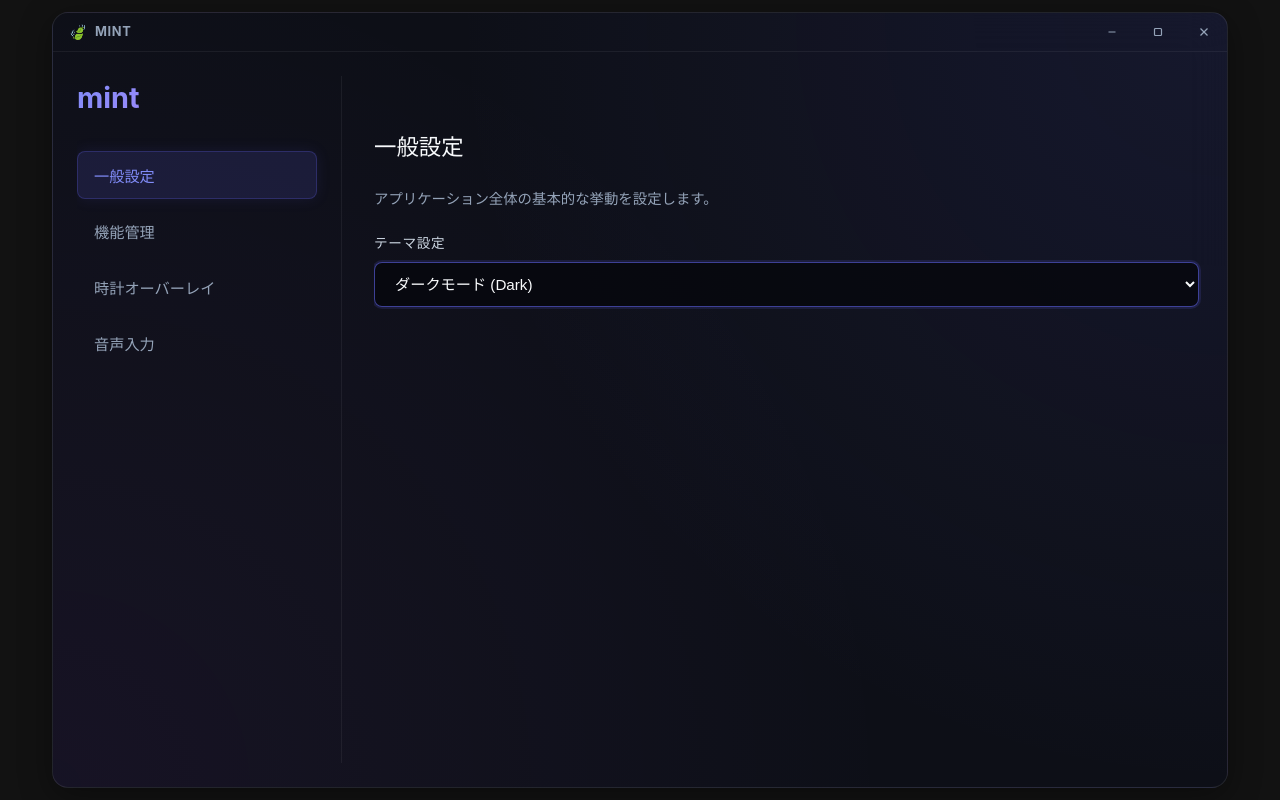
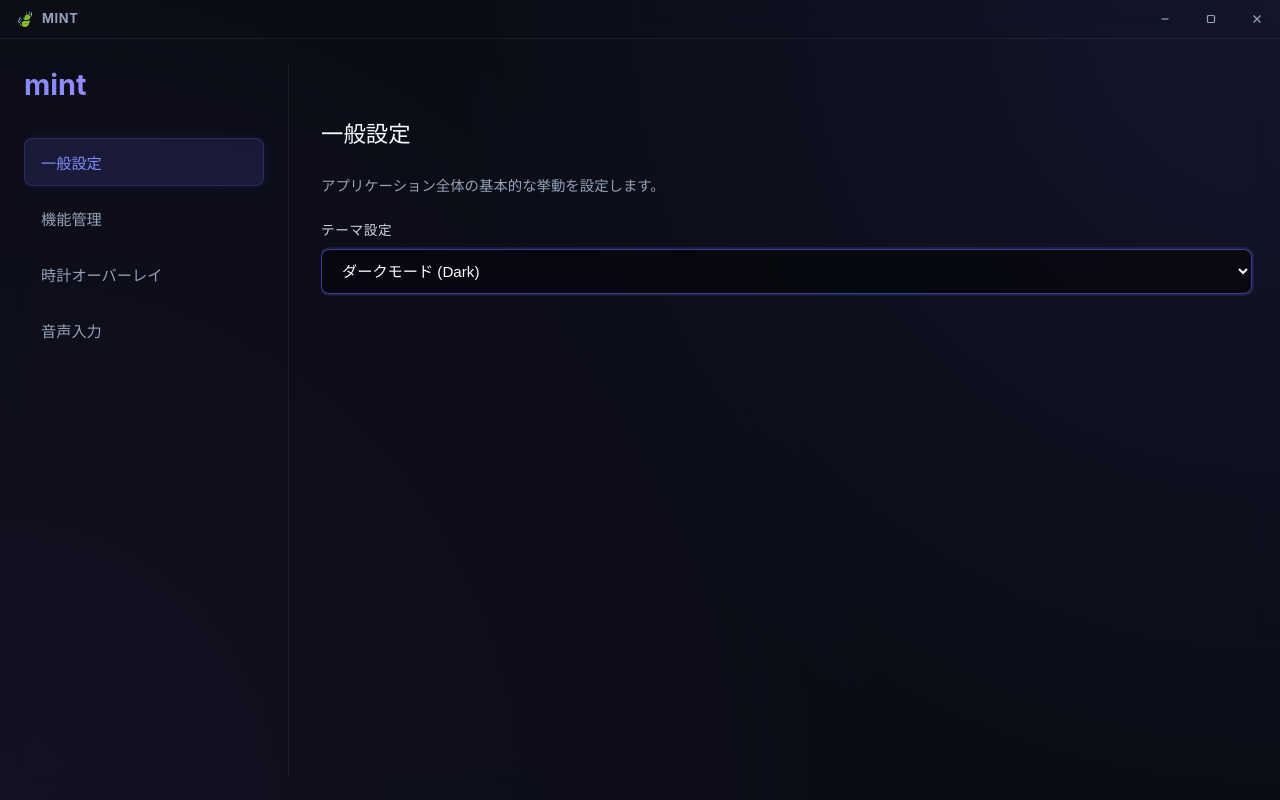
Before and after one commit to ibukani/mint, a React (Vite) app: page / in a window 1280 px wide. Built offline with nearby package versions, Linux system fonts and the light colour scheme.

Commit message:
fix: disable transparent option to resolve window dragging issue in webview2

```diff
--- a/src-tauri/tauri.conf.json
+++ b/src-tauri/tauri.conf.json
@@ -17,7 +17,7 @@
         "width": 900,
         "height": 650,
         "decorations": false,
-        "transparent": true,
+        "transparent": false,
         "shadow": true
       },
       {
--- a/src/index.css
+++ b/src/index.css
@@ -6,7 +6,7 @@
   line-height: 1.5;
   font-weight: var(--font-weight-regular);
   color: var(--color-text-primary);
-  background-color: transparent;
+  background-color: var(--surface-root);
   font-synthesis: none;
   text-rendering: optimizeLegibility;
   -webkit-font-smoothing: antialiased;
@@ -20,16 +20,15 @@ body {
   justify-content: center;
   min-width: 320px;
   min-height: 100vh;
-  background: transparent;
+  background: var(--surface-page);
   overflow: hidden;
 }
 
 #root {
   width: 100%;
-  max-width: var(--size-app-max-width);
   height: 100vh;
-  margin: 0 auto;
-  padding: 12px;
+  margin: 0;
+  padding: 0;
   box-sizing: border-box;
 }
 
@@ -55,15 +54,15 @@ body {
     var(--surface-panel);
   backdrop-filter: blur(var(--blur-xl));
   -webkit-backdrop-filter: blur(var(--blur-xl));
-  border: 1px solid var(--border-panel);
-  border-radius: var(--radius-xl);
-  box-shadow: var(--shadow-panel);
+  border: none;
+  border-radius: 0;
+  box-shadow: none;
 }
 
 .app-shell {
   display: flex;
   flex-direction: column;
-  height: calc(100vh - 24px);
+  height: 100vh;
   min-height: 520px;
   padding: 0;
   gap: 0;
```
